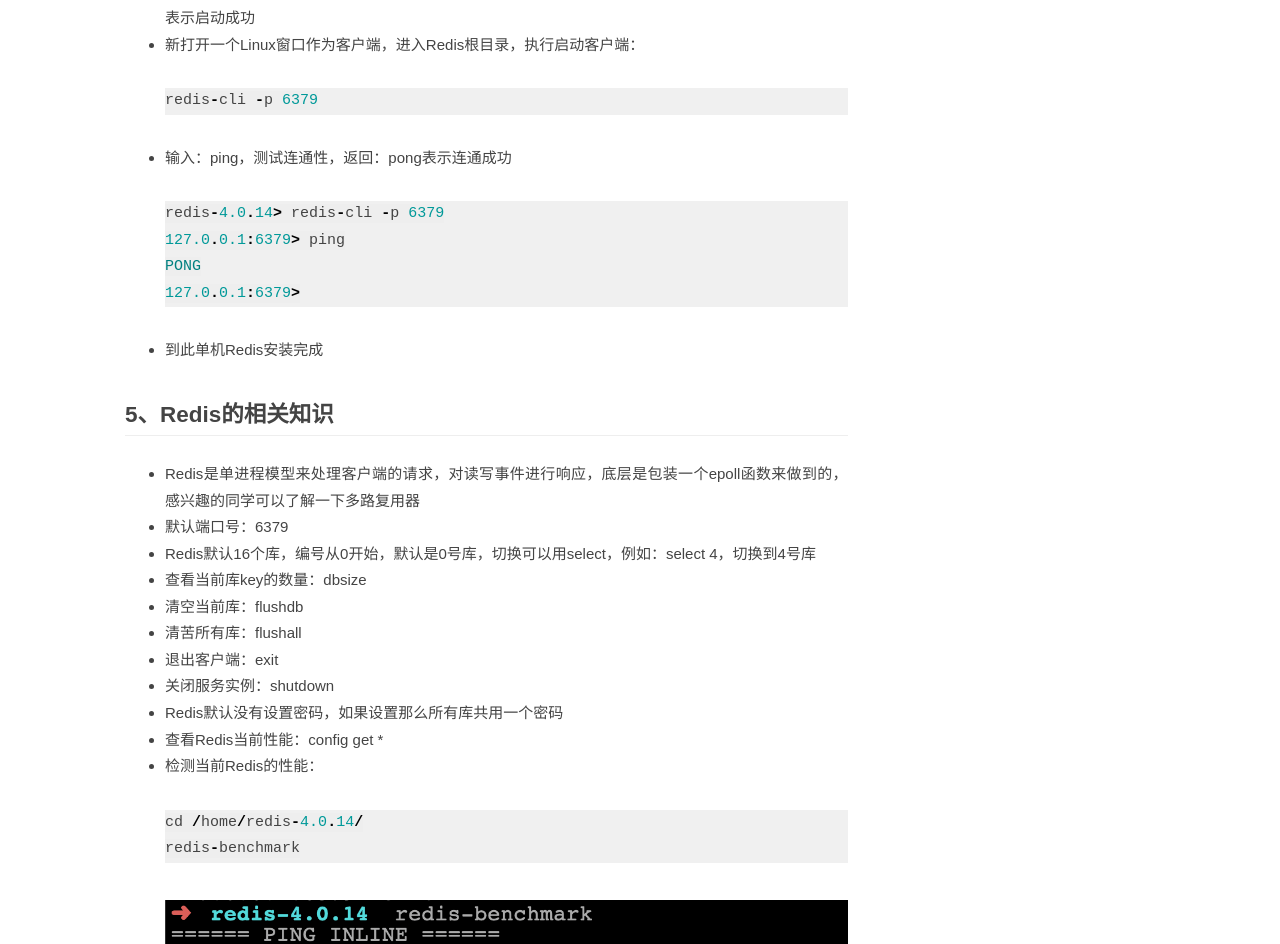
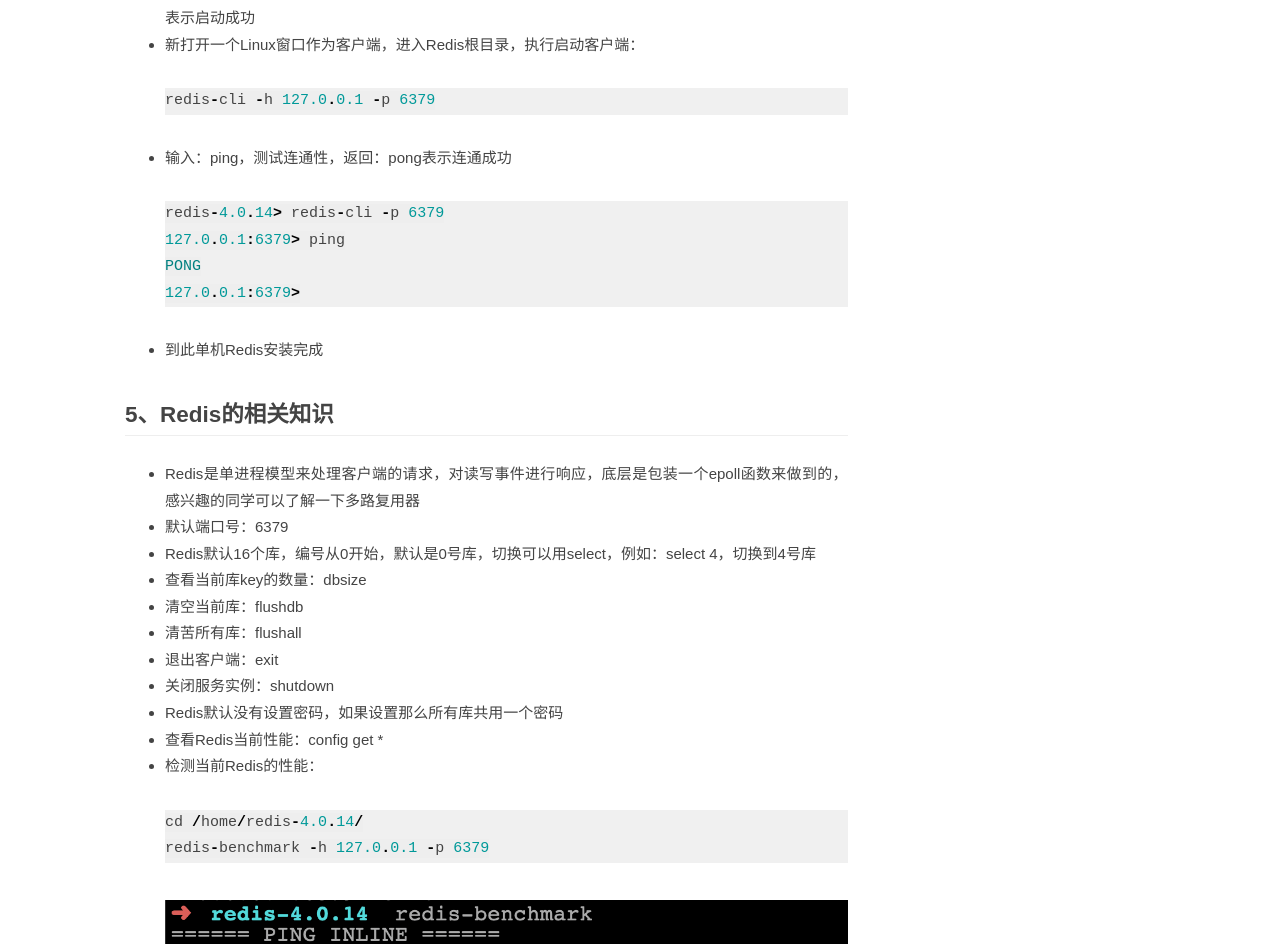
Before and after one commit to henucg/iblog, a Jekyll site: the page built from _posts/2019-09-15-Redis-单机安装与简单操作.md, in a window 1280 px wide and 1400 px high, scrolled down 2347 px. Shown: the part 168-1112 px from the top of the window. Built offline with Jekyll 4.4.1, drawn with Linux system fonts in a browser that asks for light colours; some web fonts are replaced; comment, search, counter and statistics services are not loaded.

Commit message:
update redis 1

````diff
--- a/_posts/2019-09-15-Redis-单机安装与简单操作.md
+++ b/_posts/2019-09-15-Redis-单机安装与简单操作.md
@@ -70,7 +70,7 @@
 表示启动成功
 + 新打开一个Linux窗口作为客户端，进入Redis根目录，执行启动客户端：
 ```java
-redis-cli -p 6379
+redis-cli -h 127.0.0.1 -p 6379
 ```
 + 输入：ping，测试连通性，返回：pong表示连通成功
 ```java
@@ -95,7 +95,7 @@
 + 检测当前Redis的性能：
 ```java
 cd /home/redis-4.0.14/
-redis-benchmark
+redis-benchmark -h 127.0.0.1 -p 6379
 ```
 ![]({{site.url}}/assets/20190915_01/2.png){:width="100%"}
 表示当前Redis每秒能处理102774.92次ping请求，其它命令的性能读者可以自己检测自己的机器，此处不在一一列出
````
